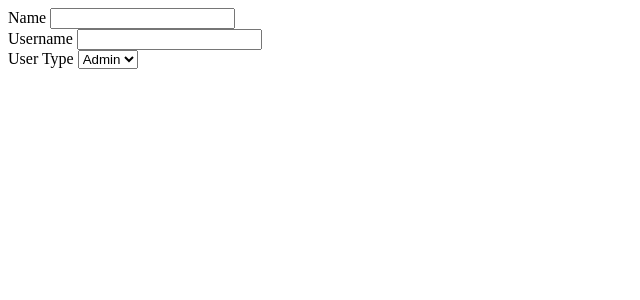
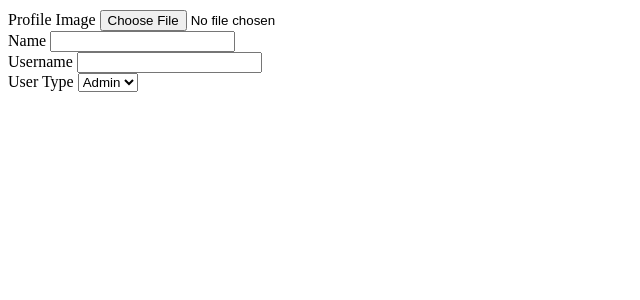
Before and after one commit to tayawaaean/backupfilemanagement, a PHP site: page /manage_user.php in a window 1280 px wide. Shown: the top 300 px of the page, without its empty margins (0-640 px from the left). Run offline with PHP 8.4, Linux system fonts and the light colour scheme.

Commit message:
added new input for image

```diff
--- a/css/user.css
+++ b/css/user.css
@@ -67,3 +67,8 @@
 .container-fluid{
     margin-top: 10px;
 }
+
+
+/* ===========================================
+# User modal
+   ===========================================*/
--- a/manage_user.php
+++ b/manage_user.php
@@ -7,10 +7,15 @@ foreach($user->fetch_array() as $k =>$v){
 }
 }
 ?>
+<link rel="stylesheet" href= "./css/user.css">
+
 <div class="container-fluid">
-
 	<form action="" id="manage-user">
 		<input type="hidden" name="id" value="<?php echo isset($meta['id']) ? $meta['id']: '' ?>">
+		<div class="form-group">
+			<label for="profile">Profile Image</label>
+			<input type="file" id="profile"  class="form-control" accept="image/*">
+		</div>
 		<div class="form-group">
 			<label for="name">Name</label>
 			<input type="text" name="name" id="name" class="form-control" value="<?php echo isset($meta['name']) ? $meta['name']: '' ?>" required>
```
